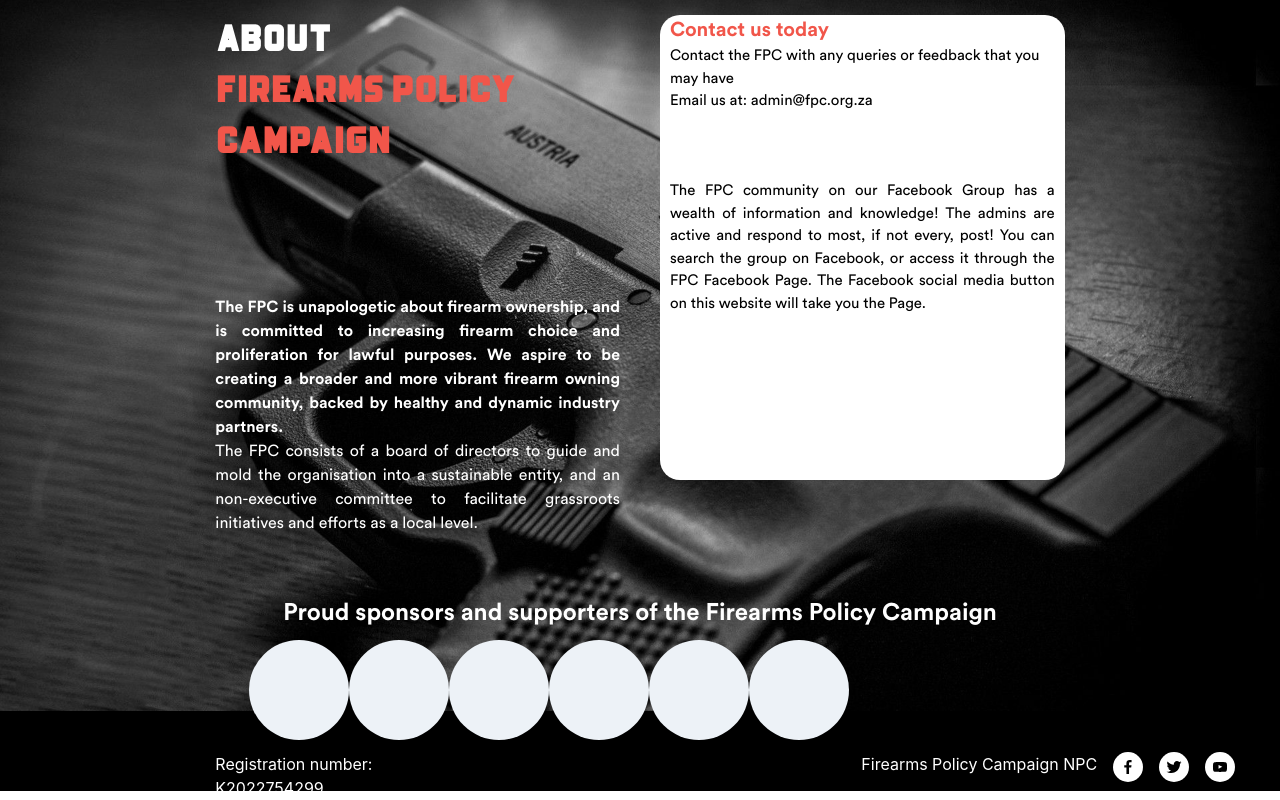
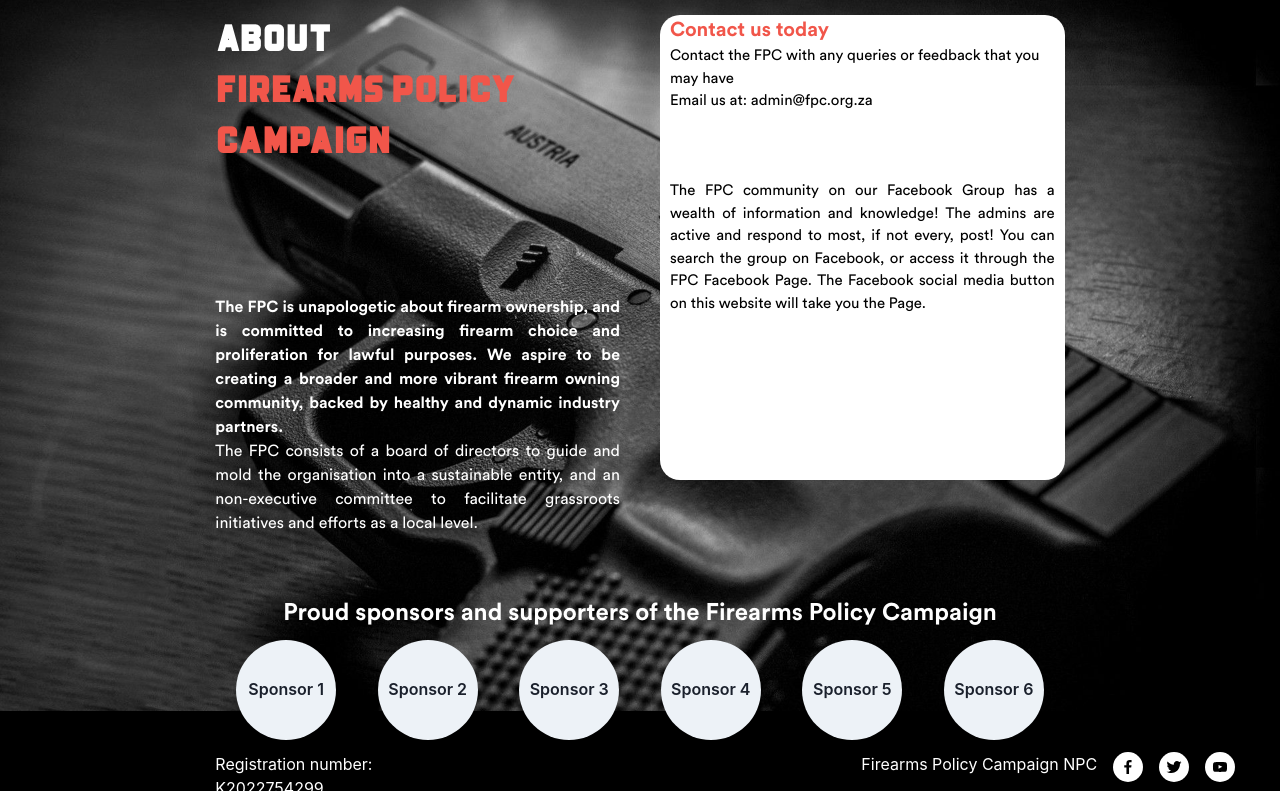
Before and after one commit to DecimaZA/fpc, a React (Create React App) app: page / in a window 1280 px wide. Shown: the part 1609-2409 px from the top of the page. Built offline with nearby package versions, Linux system fonts and the light colour scheme.

Commit message:
Centered sponsor areas.

```diff
--- a/src/components/spa1.tsx
+++ b/src/components/spa1.tsx
@@ -134,6 +134,7 @@ const Spa1 = () => (
         >
             <Center
                 h="100%"
+                w="0%"
             >
                 <Button
                     size="15px"
--- a/src/components/spa3.tsx
+++ b/src/components/spa3.tsx
@@ -173,41 +173,53 @@ const Spa1 = () => (
         <GridItem
             rowStart={6}
             colStart={2}
-            colEnd={5}
+            colEnd={6}
         >
             <Grid
                 templateRows="repeat(1, 1fr)"
                 templateColumns="repeat(6, 1fr)"
             >
                 <GridItem
+                    colStart={1}
+                >
+                    <Center>
+                        <Button borderRadius="100%" h="100px" w="100px">Sponsor 1</Button>
+                    </Center>
+                </GridItem>
+                <GridItem
                     colStart={2}
                 >
-                    <Button borderRadius="100%" h="100px" w="100px" />
+                    <Center>
+                        <Button borderRadius="100%" h="100px" w="100px">Sponsor 2</Button>
+                    </Center>
                 </GridItem>
                 <GridItem
                     colStart={3}
                 >
-                    <Button borderRadius="100%" h="100px" w="100px" />
+                    <Center>
+                        <Button borderRadius="100%" h="100px" w="100px">Sponsor 3</Button>
+                    </Center>
                 </GridItem>
                 <GridItem
                     colStart={4}
                 >
-                    <Button borderRadius="100%" h="100px" w="100px" />
+                    <Center>
+                        <Button borderRadius="100%" h="100px" w="100px">Sponsor 4</Button>
+                    </Center>
                 </GridItem>
                 <GridItem
                     colStart={5}
                 >
-                    <Button borderRadius="100%" h="100px" w="100px" />
+                    <Center>
+                        <Button borderRadius="100%" h="100px" w="100px">Sponsor 5</Button>
+                    </Center>
                 </GridItem>
                 <GridItem
                     colStart={6}
                 >
-                    <Button borderRadius="100%" h="100px" w="100px" />
-                </GridItem>
-                <GridItem
-                    colStart={7}
-                >
-                    <Button borderRadius="100%" h="100px" w="100px" />
+                    <Center>
+                        <Button borderRadius="100%" h="100px" w="100px">Sponsor 6</Button>
+                    </Center>
                 </GridItem>
             </Grid>
         </GridItem>
```
